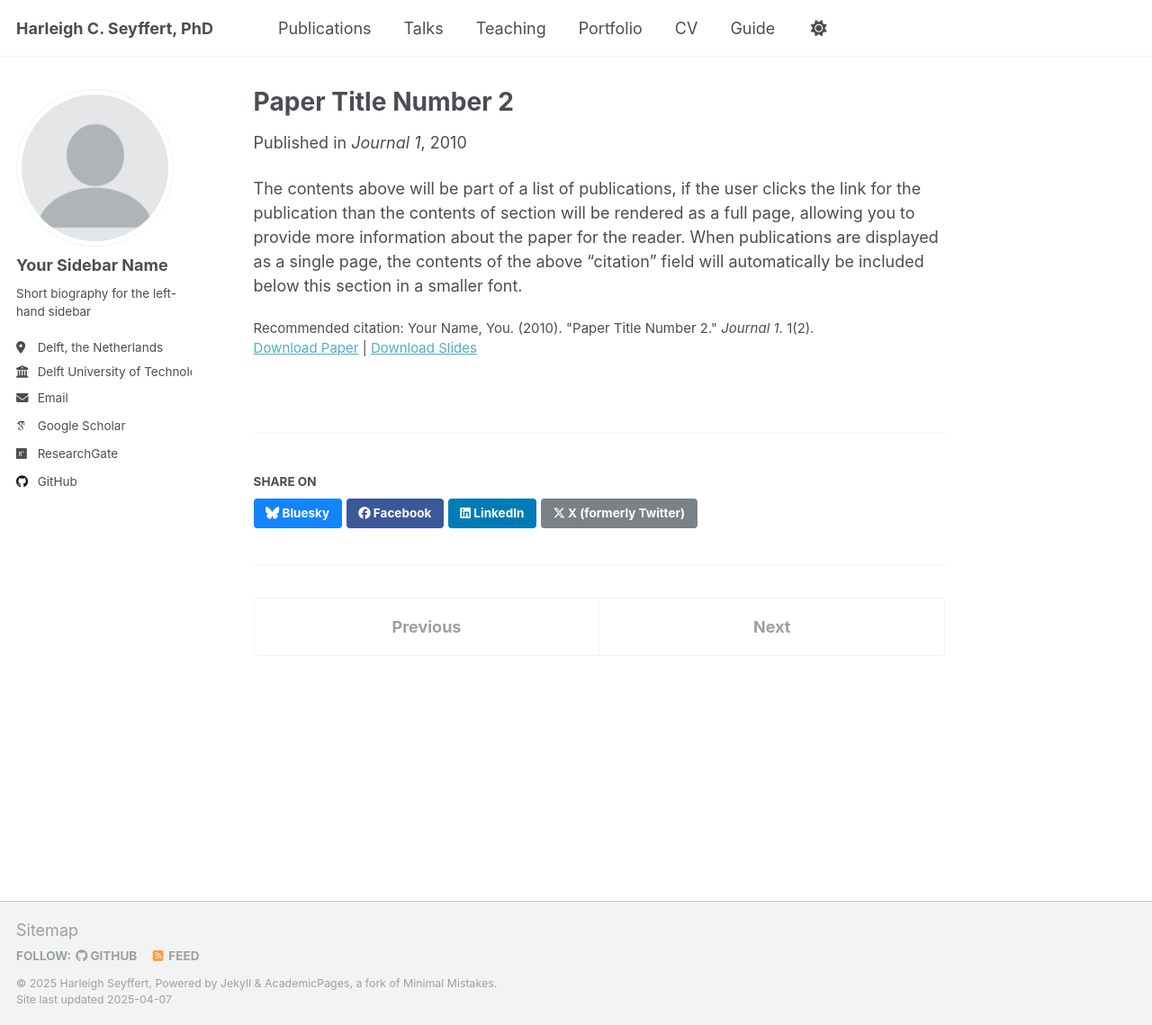
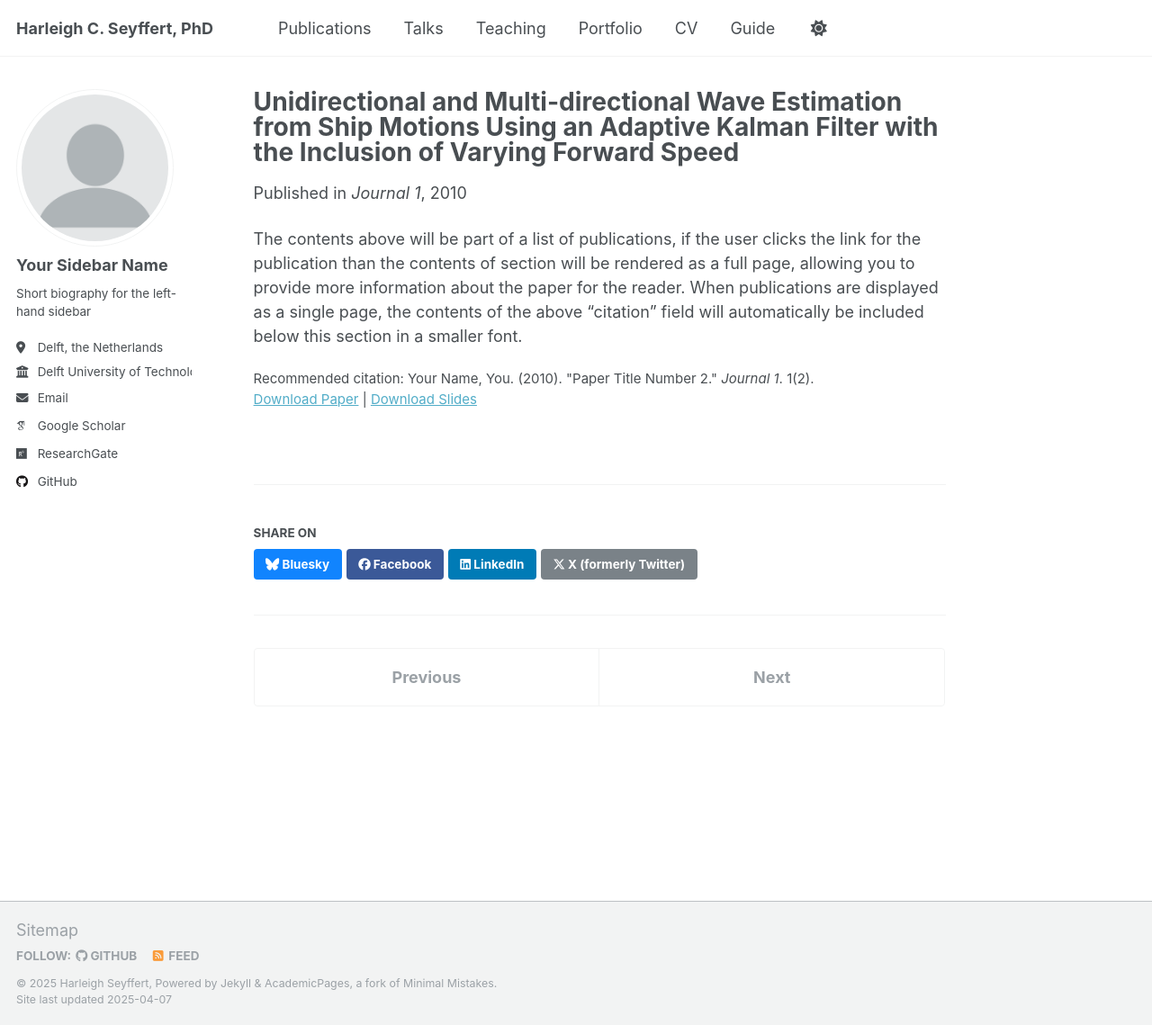
Before and after one commit to hcseyffert/github.io, a Jekyll site: the page built from _publications/2010-10-01-paper-title-number-2.md, in a window 1280 px wide and 1139 px high. Shown: the whole window at 90% size. Built offline with Jekyll 4.4.1, drawn with Linux system fonts in a browser that asks for light colours; some web fonts are replaced.

Commit message:
Update 2010-10-01-paper-title-number-2.md

```diff
--- a/_publications/2010-10-01-paper-title-number-2.md
+++ b/_publications/2010-10-01-paper-title-number-2.md
@@ -1,5 +1,5 @@
 ---
-title: "Paper Title Number 2"
+title: "Unidirectional and Multi-directional Wave Estimation from Ship Motions Using an Adaptive Kalman Filter with the Inclusion of Varying Forward Speed"
 collection: publications
 category: manuscripts
 permalink: /publication/2010-10-01-paper-title-number-2
```
